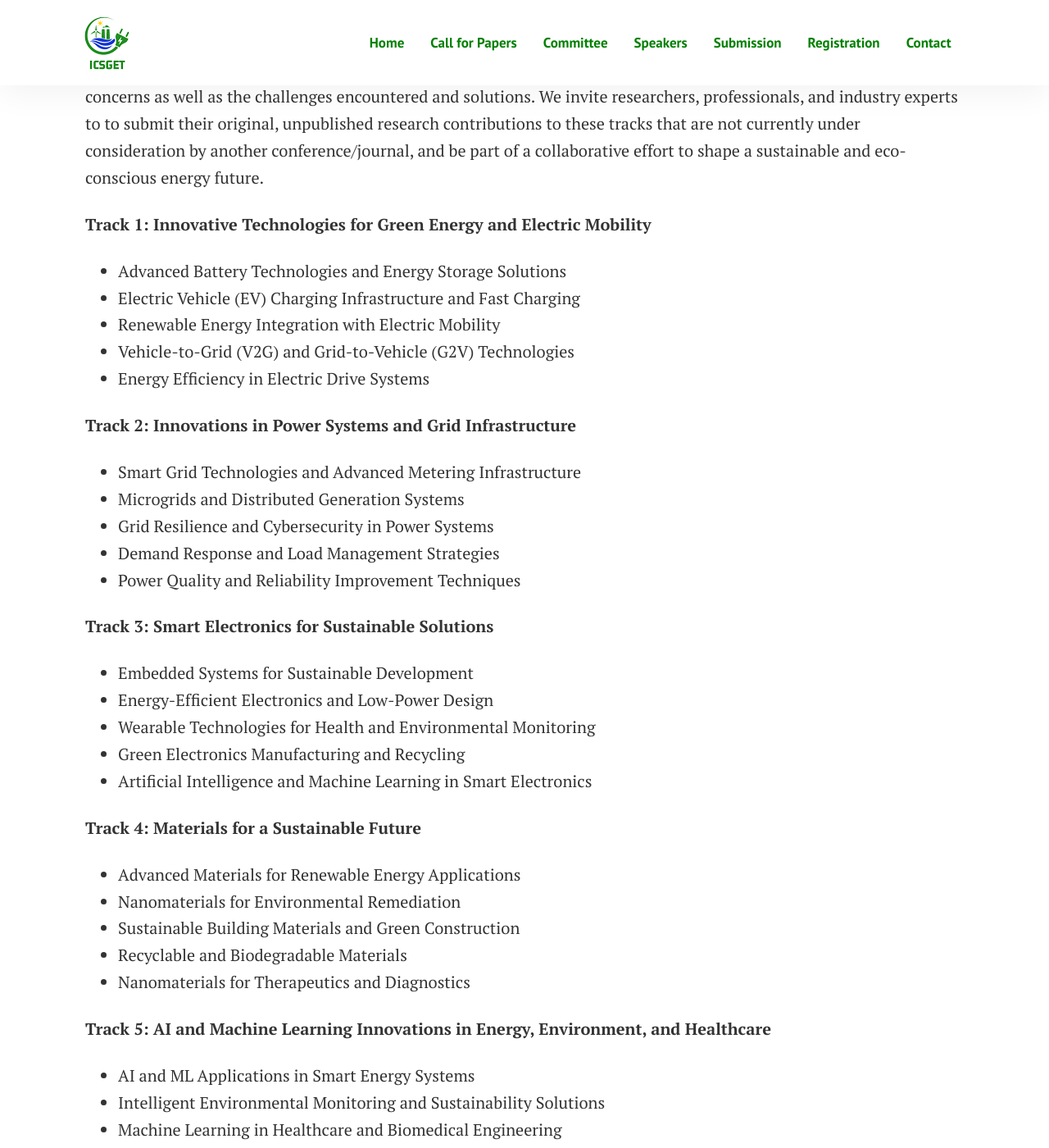
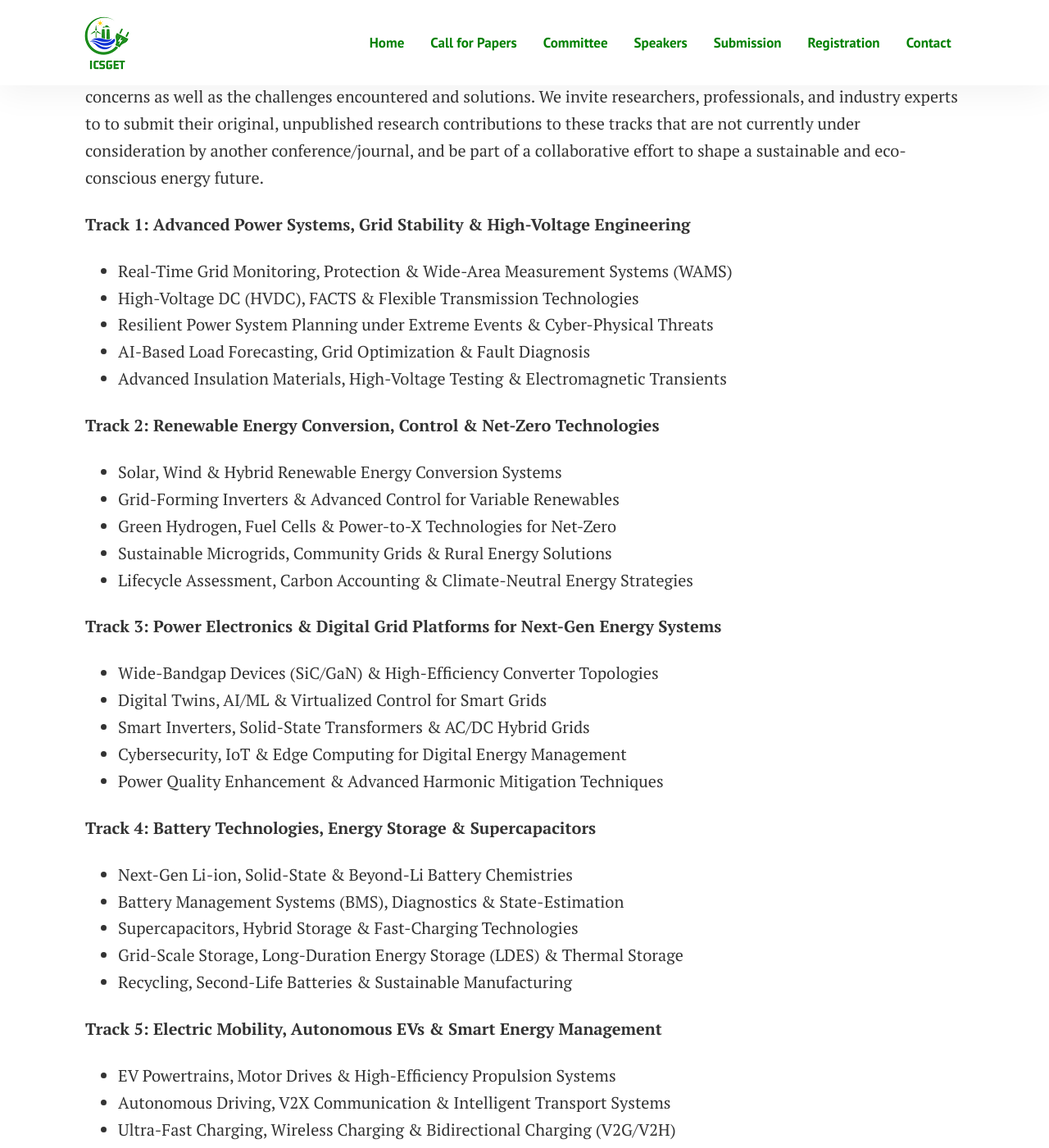
Before and after one commit to sravivarman/e3vision, a Jekyll site: the page built from pages/callforpapers.md, in a window 1280 px wide and 1400 px high, scrolled down 545 px. Shown: the whole window at 82% size. Built offline with Jekyll 4.4.1, drawn with Linux system fonts in a browser that asks for light colours; some of the changed text lies outside the part shown.

Commit message:
modified tracks

```diff
--- a/pages/callforpapers.md
+++ b/pages/callforpapers.md
@@ -7,40 +7,40 @@ image: assets/images/banner-alt.png
 
 The E3Vision-2026 is a platform both for industry and academia to present and discuss the innovations, trends, and concerns as well as the challenges encountered and solutions. We invite researchers, professionals, and industry experts to to submit their original, unpublished research contributions to these tracks that are not currently under consideration by another conference/journal, and be part of a collaborative effort to shape a sustainable and eco-conscious energy future.
 
-**Track 1: Innovative Technologies for Green Energy and Electric Mobility**
-- Advanced Battery Technologies and Energy Storage Solutions
-- Electric Vehicle (EV) Charging Infrastructure and Fast Charging
-- Renewable Energy Integration with Electric Mobility
-- Vehicle-to-Grid (V2G) and Grid-to-Vehicle (G2V) Technologies
-- Energy Efficiency in Electric Drive Systems
+**Track 1: Advanced Power Systems, Grid Stability & High-Voltage Engineering**
+- Real-Time Grid Monitoring, Protection & Wide-Area Measurement Systems (WAMS)
+- High-Voltage DC (HVDC), FACTS & Flexible Transmission Technologies
+- Resilient Power System Planning under Extreme Events & Cyber-Physical Threats
+- AI-Based Load Forecasting, Grid Optimization & Fault Diagnosis
+- Advanced Insulation Materials, High-Voltage Testing & Electromagnetic Transients
 
-**Track 2: Innovations in Power Systems and Grid Infrastructure**
-- Smart Grid Technologies and Advanced Metering Infrastructure
-- Microgrids and Distributed Generation Systems
-- Grid Resilience and Cybersecurity in Power Systems
-- Demand Response and Load Management Strategies
-- Power Quality and Reliability Improvement Techniques
+**Track 2: Renewable Energy Conversion, Control & Net-Zero Technologies**
+- Solar, Wind & Hybrid Renewable Energy Conversion Systems
+- Grid-Forming Inverters & Advanced Control for Variable Renewables
+- Green Hydrogen, Fuel Cells & Power-to-X Technologies for Net-Zero
+- Sustainable Microgrids, Community Grids & Rural Energy Solutions
+- Lifecycle Assessment, Carbon Accounting & Climate-Neutral Energy Strategies
 
-**Track 3: Smart Electronics for Sustainable Solutions**
-- Embedded Systems for Sustainable Development
-- Energy-Efficient Electronics and Low-Power Design
-- Wearable Technologies for Health and Environmental Monitoring
-- Green Electronics Manufacturing and Recycling
-- Artificial Intelligence and Machine Learning in Smart Electronics
+**Track 3: Power Electronics & Digital Grid Platforms for Next-Gen Energy Systems**
+- Wide-Bandgap Devices (SiC/GaN) & High-Efficiency Converter Topologies
+- Digital Twins, AI/ML & Virtualized Control for Smart Grids
+- Smart Inverters, Solid-State Transformers & AC/DC Hybrid Grids
+- Cybersecurity, IoT & Edge Computing for Digital Energy Management
+- Power Quality Enhancement & Advanced Harmonic Mitigation Techniques
 
-**Track 4: Materials for a Sustainable Future**
-- Advanced Materials for Renewable Energy Applications
-- Nanomaterials for Environmental Remediation
-- Sustainable Building Materials and Green Construction
-- Recyclable and Biodegradable Materials
-- Nanomaterials for Therapeutics and Diagnostics
+**Track 4: Battery Technologies, Energy Storage & Supercapacitors**
+- Next-Gen Li-ion, Solid-State & Beyond-Li Battery Chemistries
+- Battery Management Systems (BMS), Diagnostics & State-Estimation
+- Supercapacitors, Hybrid Storage & Fast-Charging Technologies
+- Grid-Scale Storage, Long-Duration Energy Storage (LDES) & Thermal Storage
+- Recycling, Second-Life Batteries & Sustainable Manufacturing
 
-**Track 5: AI and Machine Learning Innovations in Energy, Environment, and Healthcare**
-- AI and ML Applications in Smart Energy Systems
-- Intelligent Environmental Monitoring and Sustainability Solutions
-- Machine Learning in Healthcare and Biomedical Engineering
-- Data-Driven Decision Support Systems and Optimization Models
-- Ethical AI, Privacy, and Responsible Innovation in Critical Sectors
+**Track 5: Electric Mobility, Autonomous EVs & Smart Energy Management**
+- EV Powertrains, Motor Drives & High-Efficiency Propulsion Systems
+- Autonomous Driving, V2X Communication & Intelligent Transport Systems
+- Ultra-Fast Charging, Wireless Charging & Bidirectional Charging (V2G/V2H)
+- EV Integration with Smart Grids, Microgrids & Renewable Energy
+- Fleet Electrification, e-Mobility Infrastructure Planning & Policy Innovation
 
 Papers undergo a single-blind review process, by experts drawn from reputed organizations, across the world. Nontrivial, unpublished and original contributions will only be considered for the conference. The conference will have main papers, presentations, and poster presentations for short papers. All accepted and registered (presented) papers is planned to publish in the proceedings of **"E3S Web of Conferences”**.
 
```
Also changed, not shown: index.md (+3 -3 lines).
